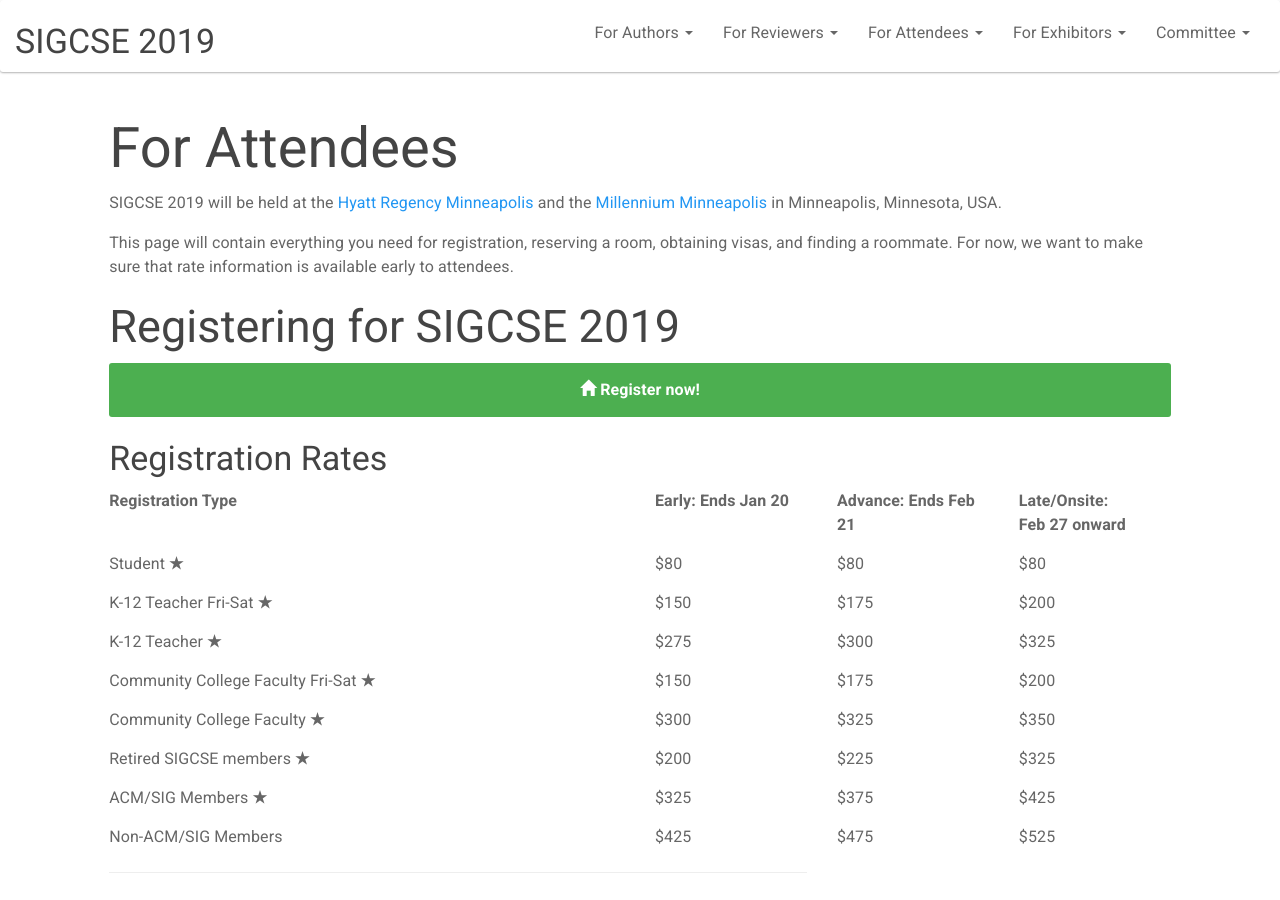
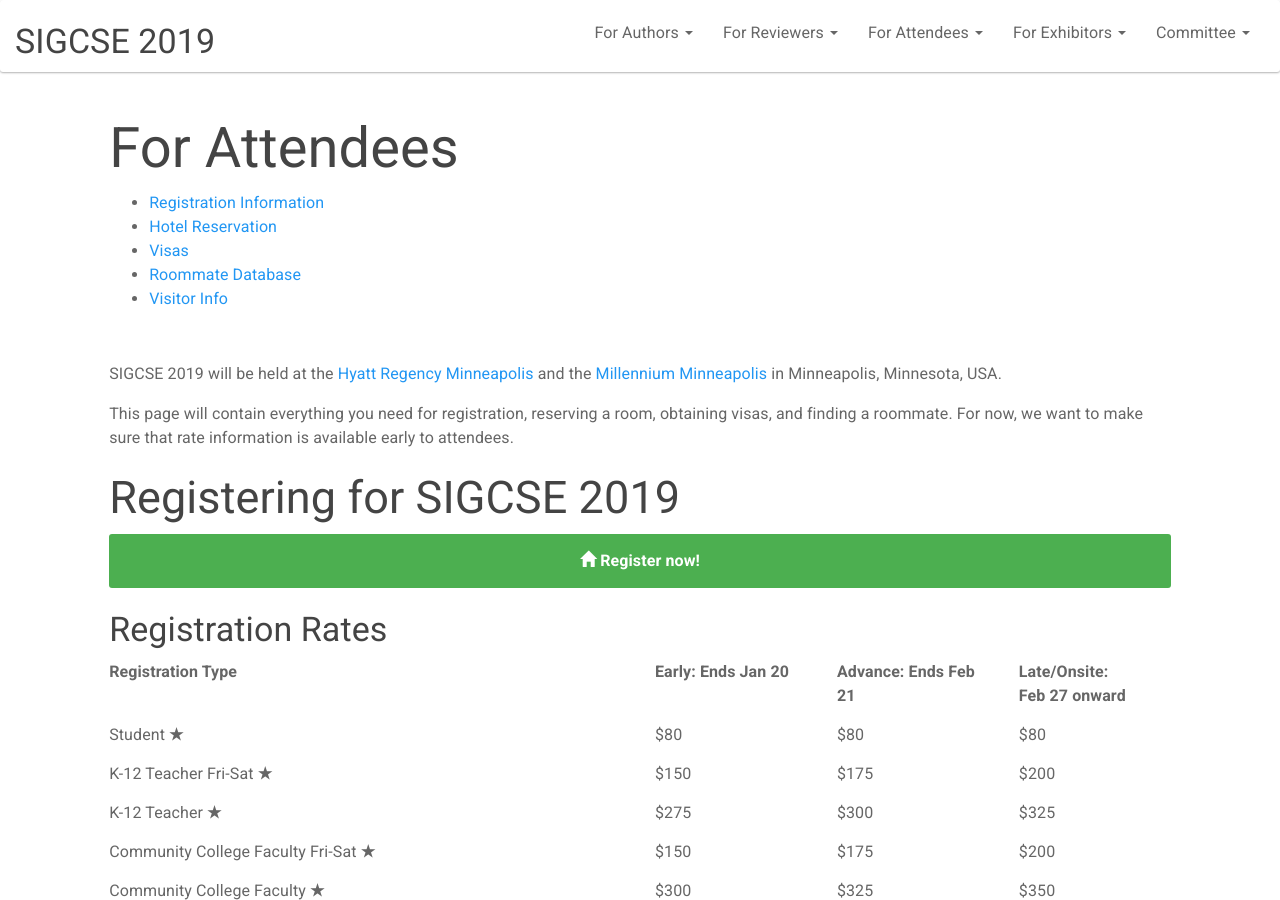
Before and after one commit to sheckman/sigcse2019, a Jekyll site: the page built from attendees/index.md, in a window 1280 px wide and 900 px high. Built offline with Jekyll 4.4.1, drawn with Linux system fonts in a browser that asks for light colours.

Commit message:
Fixing topnav, adding nav to reg info page.
Tickets 8,9, 10

```diff
--- a/_data/topnav.yaml
+++ b/_data/topnav.yaml
@@ -66,12 +66,10 @@
   subheads:
    - name: Conference Policies
      link: /policies.html
-   - name: Venue Information
-     link: /attendees/index.html
    - name: Registration and Rates
      link: /attendees/index.html#registering
    - name: Hotels
-     link: /attendees/index.html#reserving-a-room
+     link: /attendees/index.html#conference-hotels
      divider: true
 
 #   - name: Roommate Database
--- a/attendees/index.md
+++ b/attendees/index.md
@@ -3,7 +3,27 @@ title: For Attendees
 showTitle: true
 cancellation_date: "February 13, 2019"
 reg_open_short: "TBA"
+nav:
+  - text: Registration Information
+    link: registering-for-sigcse-2019
+  - text: Hotel Reservation
+    link: conference-hotels
+  - text: Visas
+    link: regarding-visas
+  - text: Roommate Database
+    link: find-a-roommate
+  - text: Visitor Info
+    link: getting-to-sigcse-2019
 ---
+
+
+<ul>
+{% for h in page.nav %}
+<li> <a href="#{{h.link}}">{{h.text}}</a></li>
+{% endfor %}
+</ul>
+
+<br/>
 
 SIGCSE {{site.data.sigcse.year}} will be held at the <a href="https://www.hyatt.com/en-US/hotel/minnesota/hyatt-regency-minneapolis/msprm" target="_blank">Hyatt Regency Minneapolis</a> and the <a href="https://www.millenniumhotels.com/en/minneapolis/millennium-hotel-minneapolis/" target="_blank">Millennium Minneapolis</a> in Minneapolis, Minnesota, USA.
 
--- a/index.html
+++ b/index.html
@@ -1,6 +1,7 @@
 ---
 layout: default
 ---
+
 <div class="row" style="padding-top: 20px;">
   <div class="col-sm-12">
   </div>
```
Also changed, not shown: other parts of index.html (+0 -1 lines).
